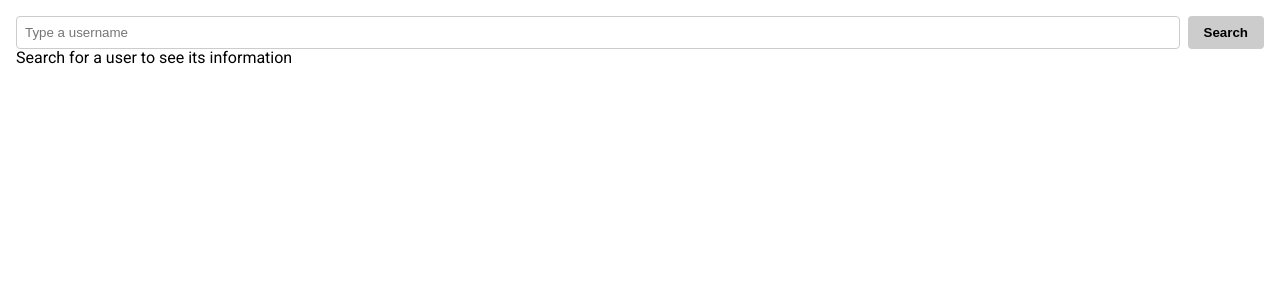
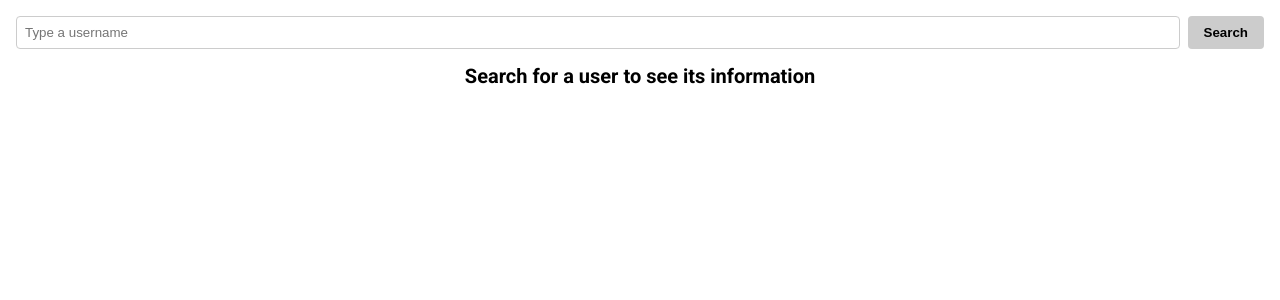
Before and after one commit to erika-freitas/github-api_profile-info, a React (Create React App) app: page / in a window 1280 px wide. Shown: the top 300 px of the page. Built offline with nearby package versions, Linux system fonts and the light colour scheme.

Commit message:
Update to use no-search component

```diff
--- a/src/App.js
+++ b/src/App.js
@@ -1,5 +1,6 @@
 import React from "react";
 import Layout from "./components/layout";
+import NoSearch from "./components/no-search";
 import Profile from "./components/profile";
 import Repositories from "./components/repositories";
 import useGithub from './hooks/github-hooks';
@@ -9,14 +10,18 @@ function App() {
 
   return (
     <Layout>
-      {githubState.hasUser ? <>
-        {githubState.loading ? (<p>Loading...</p>) : (
+      {githubState.hasUser ?
+        (
           <>
-            <Profile/>
-            <Repositories/>
+            {githubState.loading ? (<p>Loading...</p>) : (
+              <>
+                <Profile/>
+                <Repositories/>
+              </>
+            )}
           </>
-        )}
-      </> : <div>Search for a user to see its information</div> }
+        ) : (<NoSearch/>)
+      }
     </Layout>
   );
 }
```
